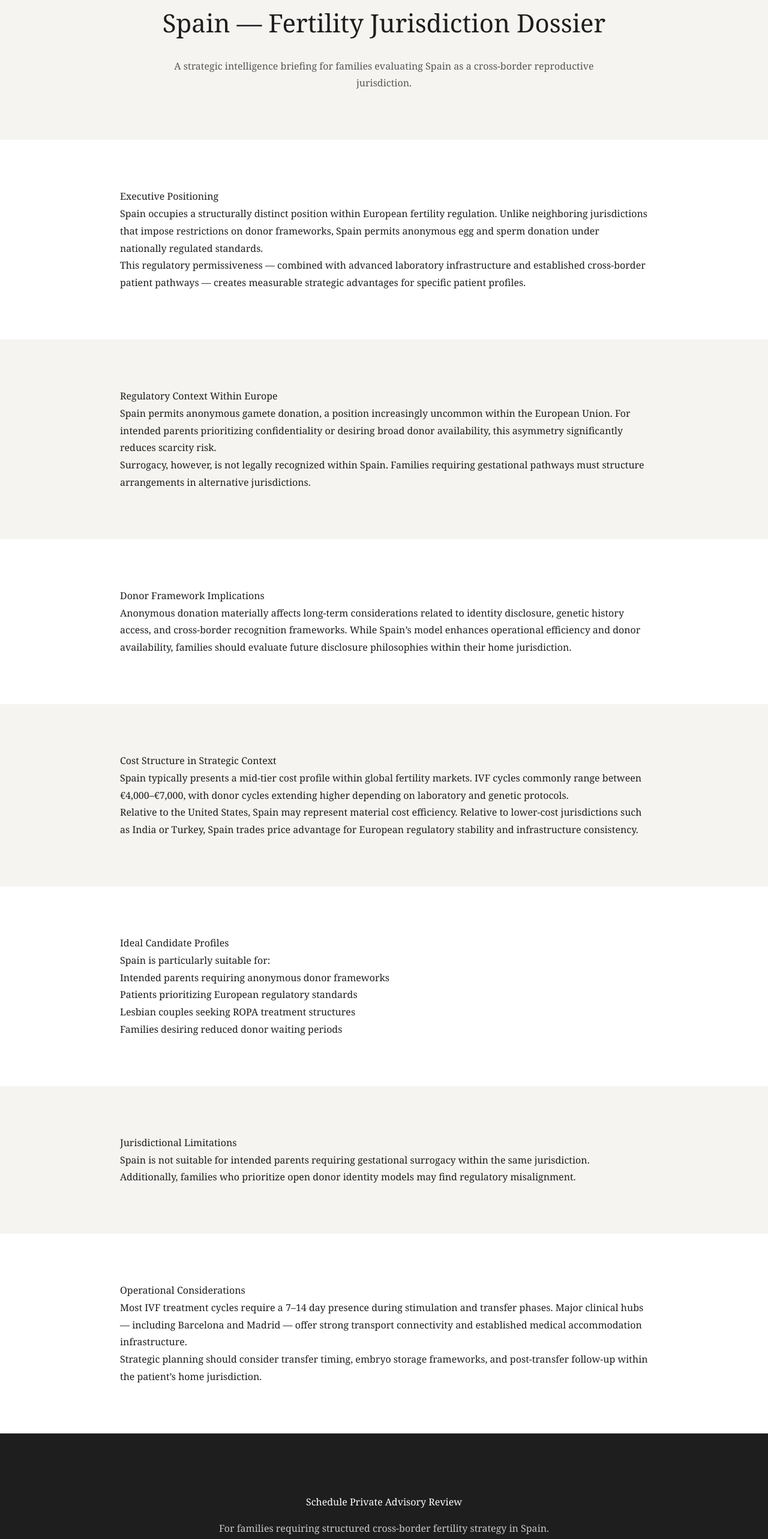
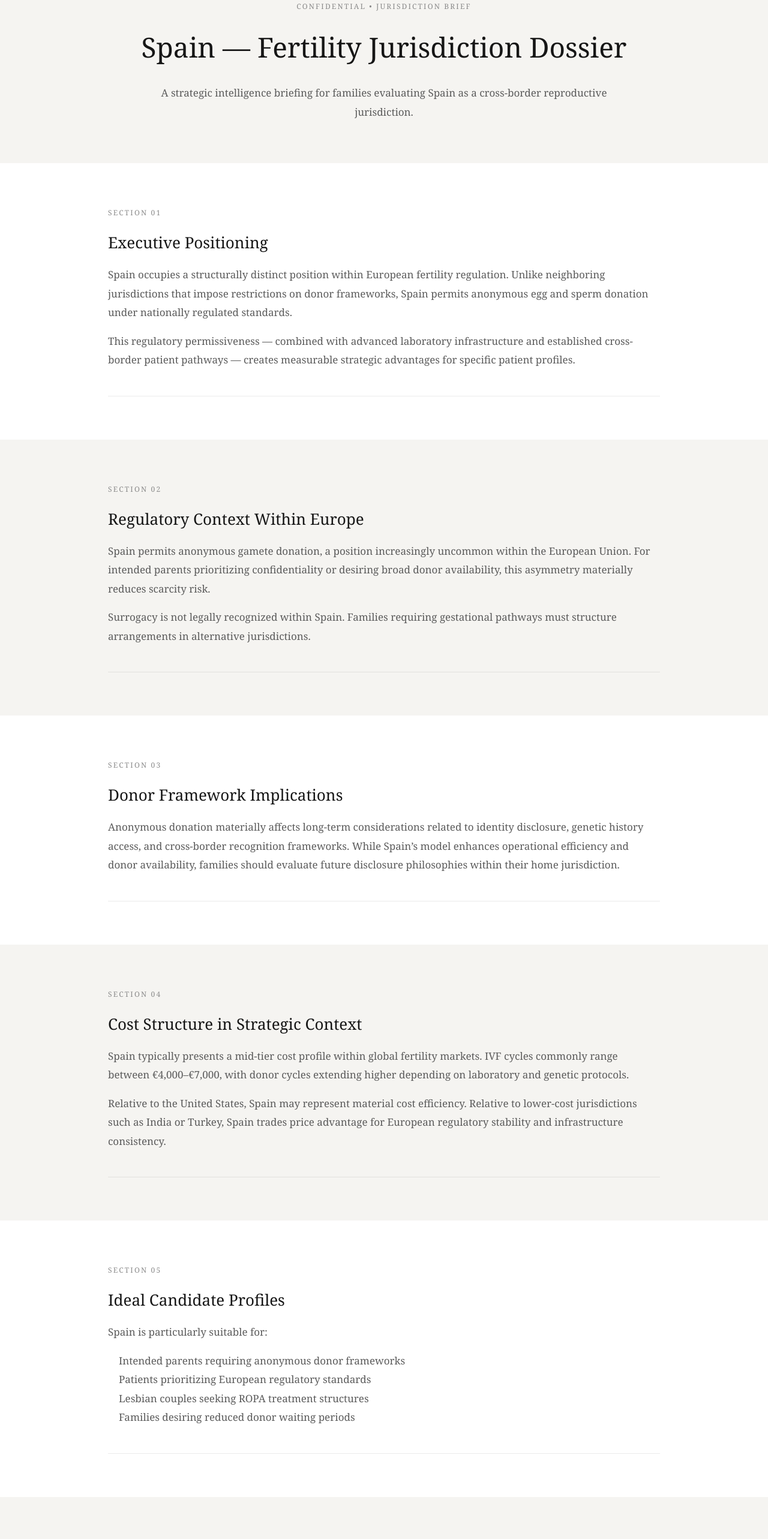
Before and after one commit to fmeliteintl-collab/fertilitycarehub-web, a Next.js app: page /countries/spain in a window 1280 px wide. Shown: the part 120-2686 px from the top of the page at 60% size. Built offline with nearby package versions, Linux system fonts and the light colour scheme.

Commit message:
Refine Spain dossier typography and spacing

```diff
--- a/app/countries/spain/page.tsx
+++ b/app/countries/spain/page.tsx
@@ -1,135 +1,209 @@
+const COLORS = {
+  bg: "#f5f4f1",
+  card: "#ffffff",
+  text: "#1e1e1e",
+  muted: "#5b5b5b",
+  soft: "#8a8a8a",
+  ink: "#161616",
+  divider: "rgba(0,0,0,0.08)",
+  accent: "#b8a77a",
+  dark: "#1e1e1e",
+  darkMuted: "#c9c9c9",
+};
+
+const CONTAINER: React.CSSProperties = {
+  maxWidth: 920,
+  margin: "0 auto",
+};
+
+const SECTION: React.CSSProperties = {
+  padding: "72px 20px",
+};
+
+const CARD_SECTION: React.CSSProperties = {
+  ...SECTION,
+  backgroundColor: COLORS.card,
+};
+
+const LABEL: React.CSSProperties = {
+  fontSize: 12,
+  letterSpacing: "0.18em",
+  textTransform: "uppercase",
+  color: COLORS.soft,
+  marginBottom: 14,
+};
+
+const H2: React.CSSProperties = {
+  fontSize: 26,
+  fontWeight: 500,
+  margin: "0 0 14px 0",
+  color: COLORS.ink,
+};
+
+const P: React.CSSProperties = {
+  color: COLORS.muted,
+  fontSize: 17,
+  margin: "0 0 16px 0",
+};
+
+const UL: React.CSSProperties = {
+  margin: "12px 0 0 0",
+  paddingLeft: 18,
+  color: COLORS.muted,
+  fontSize: 17,
+  lineHeight: 1.85,
+};
+
+const DIVIDER: React.CSSProperties = {
+  height: 1,
+  backgroundColor: COLORS.divider,
+  marginTop: 44,
+};
+
 export default function SpainPage() {
   return (
     <main
       style={{
         fontFamily: "Georgia, serif",
-        backgroundColor: "#f5f4f1",
-        color: "#1e1e1e",
-        lineHeight: 1.8,
+        backgroundColor: COLORS.bg,
+        color: COLORS.text,
+        lineHeight: 1.85,
       }}
     >
       {/* CONFIDENTIAL HEADER */}
-      <section style={{ padding: "120px 20px 80px", textAlign: "center" }}>
-        <h1 style={{ fontSize: "42px", fontWeight: 500 }}>
+      <section style={{ padding: "120px 20px 70px", textAlign: "center" }}>
+        <div style={{ ...CONTAINER, maxWidth: 960 }}>
+          <div style={LABEL}>Confidential • Jurisdiction Brief</div>
+          <h1 style={{ fontSize: 46, fontWeight: 500, margin: 0, color: COLORS.ink }}>
             Spain — Fertility Jurisdiction Dossier
           </h1>
-        <p style={{ marginTop: 20, color: "#555", maxWidth: 720, marginInline: "auto" }}>
+          <p style={{ ...P, maxWidth: 760, margin: "18px auto 0" }}>
             A strategic intelligence briefing for families evaluating Spain as a
             cross-border reproductive jurisdiction.
           </p>
+        </div>
       </section>
 
       {/* EXECUTIVE POSITIONING */}
-      <section style={{ padding: "80px 20px", backgroundColor: "#ffffff" }}>
-        <div style={{ maxWidth: 880, margin: "0 auto" }}>
-          <h2>Executive Positioning</h2>
-          <p>
+      <section style={CARD_SECTION}>
+        <div style={CONTAINER}>
+          <div style={LABEL}>Section 01</div>
+          <h2 style={H2}>Executive Positioning</h2>
+          <p style={P}>
             Spain occupies a structurally distinct position within European
             fertility regulation. Unlike neighboring jurisdictions that impose
             restrictions on donor frameworks, Spain permits anonymous egg and
             sperm donation under nationally regulated standards.
           </p>
-          <p>
+          <p style={{ ...P, marginBottom: 0 }}>
             This regulatory permissiveness — combined with advanced laboratory
             infrastructure and established cross-border patient pathways —
             creates measurable strategic advantages for specific patient
             profiles.
           </p>
+          <div style={DIVIDER} />
         </div>
       </section>
 
       {/* REGULATORY CONTEXT */}
-      <section style={{ padding: "80px 20px" }}>
-        <div style={{ maxWidth: 880, margin: "0 auto" }}>
-          <h2>Regulatory Context Within Europe</h2>
-          <p>
+      <section style={SECTION}>
+        <div style={CONTAINER}>
+          <div style={LABEL}>Section 02</div>
+          <h2 style={H2}>Regulatory Context Within Europe</h2>
+          <p style={P}>
             Spain permits anonymous gamete donation, a position increasingly
             uncommon within the European Union. For intended parents prioritizing
-            confidentiality or desiring broad donor availability, this
-            asymmetry significantly reduces scarcity risk.
+            confidentiality or desiring broad donor availability, this asymmetry
+            materially reduces scarcity risk.
           </p>
-          <p>
-            Surrogacy, however, is not legally recognized within Spain. Families
-            requiring gestational pathways must structure arrangements in
-            alternative jurisdictions.
+          <p style={{ ...P, marginBottom: 0 }}>
+            Surrogacy is not legally recognized within Spain. Families requiring
+            gestational pathways must structure arrangements in alternative
+            jurisdictions.
           </p>
+          <div style={DIVIDER} />
         </div>
       </section>
 
       {/* DONOR FRAMEWORK */}
-      <section style={{ padding: "80px 20px", backgroundColor: "#ffffff" }}>
-        <div style={{ maxWidth: 880, margin: "0 auto" }}>
-          <h2>Donor Framework Implications</h2>
-          <p>
-            Anonymous donation materially affects long-term considerations
-            related to identity disclosure, genetic history access, and
-            cross-border recognition frameworks. While Spain’s model enhances
-            operational efficiency and donor availability, families should
-            evaluate future disclosure philosophies within their home
-            jurisdiction.
+      <section style={CARD_SECTION}>
+        <div style={CONTAINER}>
+          <div style={LABEL}>Section 03</div>
+          <h2 style={H2}>Donor Framework Implications</h2>
+          <p style={{ ...P, marginBottom: 0 }}>
+            Anonymous donation materially affects long-term considerations related
+            to identity disclosure, genetic history access, and cross-border
+            recognition frameworks. While Spain’s model enhances operational
+            efficiency and donor availability, families should evaluate future
+            disclosure philosophies within their home jurisdiction.
           </p>
+          <div style={DIVIDER} />
         </div>
       </section>
 
       {/* COST INTERPRETATION */}
-      <section style={{ padding: "80px 20px" }}>
-        <div style={{ maxWidth: 880, margin: "0 auto" }}>
-          <h2>Cost Structure in Strategic Context</h2>
-          <p>
+      <section style={SECTION}>
+        <div style={CONTAINER}>
+          <div style={LABEL}>Section 04</div>
+          <h2 style={H2}>Cost Structure in Strategic Context</h2>
+          <p style={P}>
             Spain typically presents a mid-tier cost profile within global
             fertility markets. IVF cycles commonly range between €4,000–€7,000,
             with donor cycles extending higher depending on laboratory and
             genetic protocols.
           </p>
-          <p>
+          <p style={{ ...P, marginBottom: 0 }}>
             Relative to the United States, Spain may represent material cost
             efficiency. Relative to lower-cost jurisdictions such as India or
             Turkey, Spain trades price advantage for European regulatory
             stability and infrastructure consistency.
           </p>
+          <div style={DIVIDER} />
         </div>
       </section>
 
       {/* IDEAL PROFILE */}
-      <section style={{ padding: "80px 20px", backgroundColor: "#ffffff" }}>
-        <div style={{ maxWidth: 880, margin: "0 auto" }}>
-          <h2>Ideal Candidate Profiles</h2>
-          <p>
-            Spain is particularly suitable for:
-          </p>
-          <ul>
+      <section style={CARD_SECTION}>
+        <div style={CONTAINER}>
+          <div style={LABEL}>Section 05</div>
+          <h2 style={H2}>Ideal Candidate Profiles</h2>
+          <p style={P}>Spain is particularly suitable for:</p>
+          <ul style={UL}>
             <li>Intended parents requiring anonymous donor frameworks</li>
             <li>Patients prioritizing European regulatory standards</li>
             <li>Lesbian couples seeking ROPA treatment structures</li>
             <li>Families desiring reduced donor waiting periods</li>
           </ul>
+          <div style={DIVIDER} />
         </div>
       </section>
 
       {/* LIMITATIONS */}
-      <section style={{ padding: "80px 20px" }}>
-        <div style={{ maxWidth: 880, margin: "0 auto" }}>
-          <h2>Jurisdictional Limitations</h2>
-          <p>
+      <section style={SECTION}>
+        <div style={CONTAINER}>
+          <div style={LABEL}>Section 06</div>
+          <h2 style={H2}>Jurisdictional Limitations</h2>
+          <p style={{ ...P, marginBottom: 0 }}>
             Spain is not suitable for intended parents requiring gestational
             surrogacy within the same jurisdiction. Additionally, families who
-            prioritize open donor identity models may find regulatory
-            misalignment.
+            prioritize open donor identity models may find regulatory misalignment.
           </p>
+          <div style={DIVIDER} />
         </div>
       </section>
 
       {/* OPERATIONAL CONSIDERATIONS */}
-      <section style={{ padding: "80px 20px", backgroundColor: "#ffffff" }}>
-        <div style={{ maxWidth: 880, margin: "0 auto" }}>
-          <h2>Operational Considerations</h2>
-          <p>
+      <section style={CARD_SECTION}>
+        <div style={CONTAINER}>
+          <div style={LABEL}>Section 07</div>
+          <h2 style={H2}>Operational Considerations</h2>
+          <p style={P}>
             Most IVF treatment cycles require a 7–14 day presence during
             stimulation and transfer phases. Major clinical hubs — including
             Barcelona and Madrid — offer strong transport connectivity and
             established medical accommodation infrastructure.
           </p>
-          <p>
+          <p style={{ ...P, marginBottom: 0 }}>
             Strategic planning should consider transfer timing, embryo storage
             frameworks, and post-transfer follow-up within the patient’s home
             jurisdiction.
@@ -140,19 +214,37 @@ export default function SpainPage() {
       {/* ADVISORY INVITATION */}
       <section
         style={{
-          padding: "100px 20px",
-          backgroundColor: "#1e1e1e",
+          padding: "96px 20px",
+          backgroundColor: COLORS.dark,
           color: "#ffffff",
           textAlign: "center",
         }}
       >
-        <h2 style={{ fontWeight: 500 }}>
+        <div style={{ ...CONTAINER, maxWidth: 820 }}>
+          <div style={{ ...LABEL, color: "rgba(255,255,255,0.55)" }}>Next Step</div>
+          <h2 style={{ fontSize: 30, fontWeight: 500, margin: "0 0 12px 0" }}>
             Schedule Private Advisory Review
           </h2>
-        <p style={{ marginTop: 15, color: "#c9c9c9", maxWidth: 600, marginInline: "auto" }}>
-          For families requiring structured cross-border fertility
-          strategy in Spain.
+          <p style={{ margin: 0, color: COLORS.darkMuted, fontSize: 16 }}>
+            For families requiring structured cross-border fertility strategy in Spain.
           </p>
+
+          <div style={{ marginTop: 26 }}>
+            <a
+              href="/"
+              style={{
+                display: "inline-block",
+                padding: "12px 22px",
+                borderRadius: 4,
+                textDecoration: "none",
+                backgroundColor: COLORS.accent,
+                color: "#ffffff",
+              }}
+            >
+              Schedule Private Advisory Review
+            </a>
+          </div>
+        </div>
       </section>
     </main>
   );
```
Lines whose indentation alone changed are shown as unchanged.
